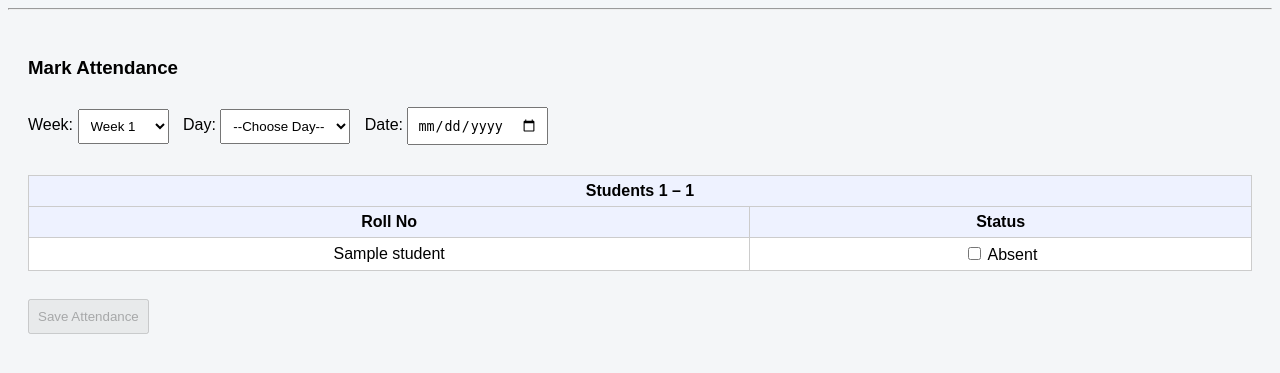
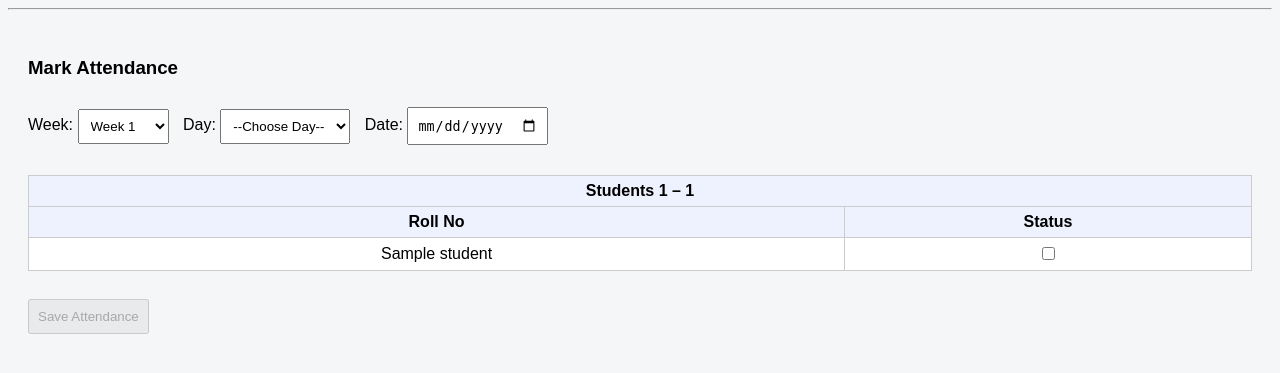
Before and after one commit to lalasamvsr/attendance, a Flask app: template templates/attendance.html in a window 1280 px wide. Shown: the top 373 px of the page. Run offline with Flask 3, Linux system fonts and the light colour scheme; the template is opened without the code that fills it: most values are stand-ins (such as "Sample title", 1, 10 or a date in 2020); some libraries are stand-ins or nearby versions.

Commit message:
Update attendance.html

```diff
--- a/templates/attendance.html
+++ b/templates/attendance.html
@@ -102,7 +102,6 @@ th{
         <td>{{ s[1] }}</td>
         <td>
             <input type="checkbox" name="att_{{ s[0] }}" value="Absent">
-            Absent
         </td>
     </tr>
 
```
